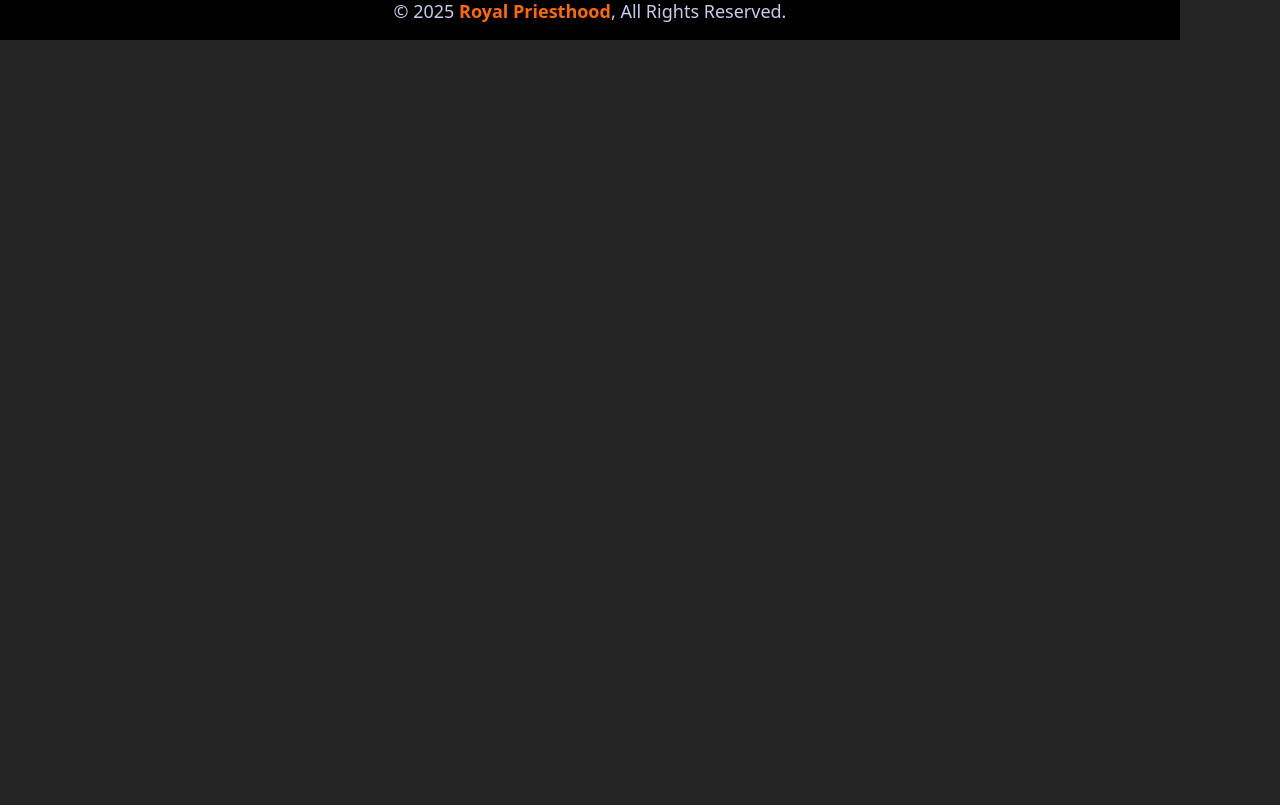
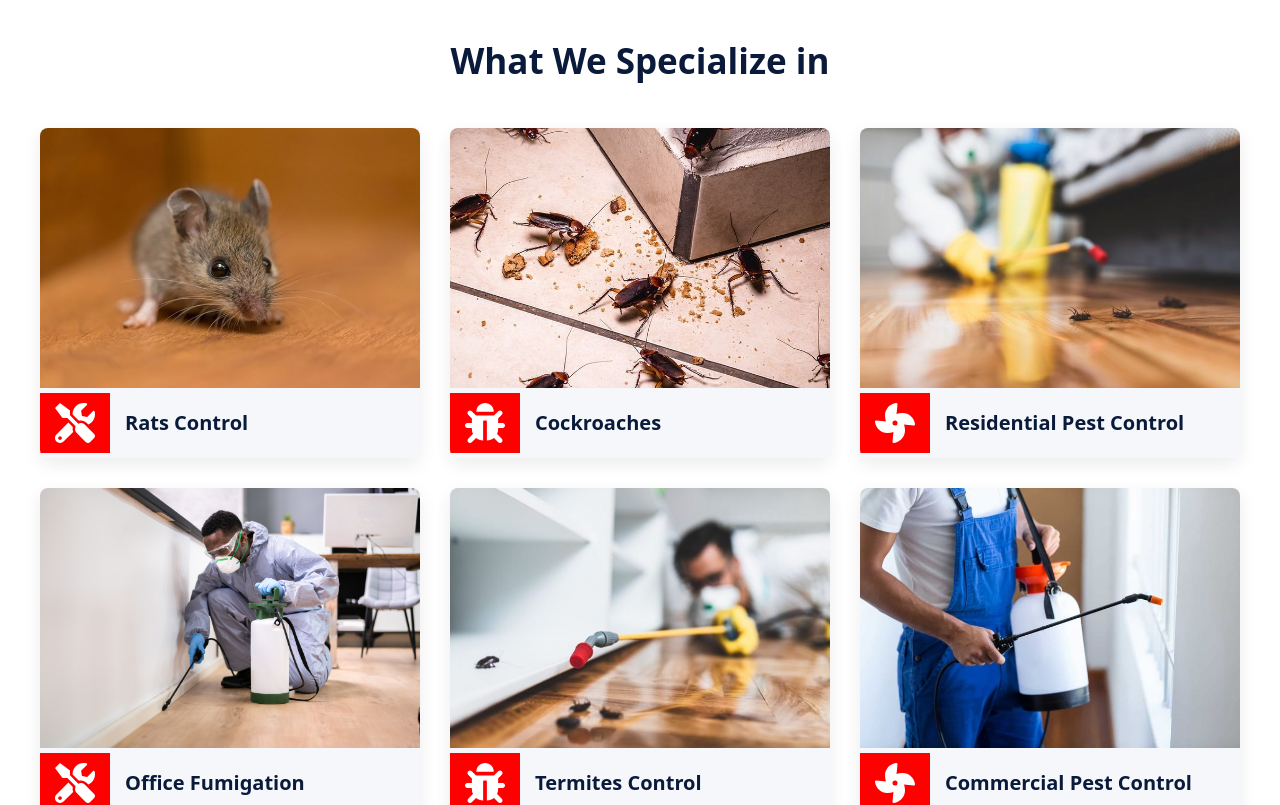
Before and after one commit to EmiliaSakala/supreme-pest-solutions-reactjs, a React (Vite) app: page /services in a window 1280 px wide. Shown: the part 440-1245 px from the top of the page. Before the commit the page ends 800 px from the top, so only its background shows below. Built offline with nearby package versions, Linux system fonts and the light colour scheme.

Commit message:
services, contact us pages

```diff
--- a/src/App.jsx
+++ b/src/App.jsx
@@ -10,7 +10,11 @@ import Values from "./components/values/values.jsx";
 import Services from "./components/services/Services.jsx";
 import Testimonials from "./components/testimonials/testimonials.jsx";
 
+
+// ---------------------------------PAGES----------------///////////////////////////////////////////////////////////////////////-----------------
 import Aboutpage from "./pages/aboutus/Aboutus.jsx";
+import Servicespage from "./pages/services/services.jsx";
+import Contactpage from "./pages/contact/contact.jsx";
 
 function App() {
   return (
@@ -32,6 +36,8 @@ function App() {
         />
 
         <Route path="/about" element={<Aboutpage />} />
+        <Route path="/services" element={<Servicespage />} />
+        <Route path="/contact" element={<Contactpage />} />
       </Routes>
 
       <Footer />
--- a/src/components/navbar/Navbar.jsx
+++ b/src/components/navbar/Navbar.jsx
@@ -88,13 +88,6 @@ const Navbar = () => {
             <li><a href="/">Home</a></li>
             <li><a href="/about">About Us</a></li>
             <li><a href="/services">Our Services</a></li>
-            <li className="dropdown">
-              <button className="drop-btn" aria-haspopup="true" aria-expanded="false">Explore ▾</button>
-              <ul className="dropdown-menu">
-                <li><a href="/faqs">FAQs</a></li>
-                <li><a href="/pricing">Pricing</a></li>
-              </ul>
-            </li>
             <li><a href="/contact">Contact Us</a></li>
           </ul>
 
--- /dev/null
+++ b/src/pages/contact/contact.css
@@ -0,0 +1,38 @@
+.contact-page {
+  width: 100vw !important;
+  max-width: 100vw !important;
+}
+
+.contact-page * {
+  max-width: 100% !important;
+}
+
+.contact{
+    display: flex;
+    padding: 60px 8%;
+    text-align: center;
+    justify-content: space-evenly;
+    background-color: azure;
+}
+
+.contact svg{
+    color: red;
+    font-size: 25px;
+}
+
+.contact h4{
+    font-size:20px;
+    color: #000;
+}
+
+.contact p{
+    font-size: 18px;
+    color: #000;
+}
+
+
+@media (max-width: 768px) {
+    .contact{
+        flex-direction: column;
+    }
+}
--- /dev/null
+++ b/src/pages/contact/contact.jsx
@@ -0,0 +1,37 @@
+import react from 'react';
+import './contact.css';
+import { FaMapLocation, FaPhone,  FaEnvelope } from 'react-icons/fa6';
+
+export default function Contactpage() {
+    return (
+        <div className="contact-page">
+
+            <div className="about-banner">
+                <div className="banner-overlay"></div>
+                <h1>Contact Us</h1>
+                <p>Home / Pages / <span> Contact </span></p>
+            </div>
+
+            <section className="contact">
+                <div className="location">
+                    <FaMapLocation />
+                    <h4>Visit Us</h4>
+                    <p>123 CBD Harare, <br /> Zimbabwe</p>
+                </div>
+
+                <div className="phone">
+                    <FaPhone />
+                    <h4>Call Us</h4>
+                    <p>+263 781 981 247 <br /> +263 775 089 200</p>
+                </div>
+
+                <div className="email">
+                    <FaEnvelope />
+                    <h4>Email Address</h4>
+                    <p>supremepest25@gmail.com</p>
+                </div>
+            </section>
+        </div>
+);
+
+}
--- /dev/null
+++ b/src/pages/services/services.css
@@ -0,0 +1,98 @@
+.spec-section {
+  padding: 30px 40px;
+  background: #ffffff;
+  text-align: center;
+}
+
+.spec-title {
+  font-size: 35px;
+  color: #0a1a3a;
+  font-weight: 800;
+  margin-bottom: 40px;
+}
+
+/* Grid Layout */
+.spec-grid {
+  display: grid;
+  grid-template-columns: repeat(3, 1fr);
+  gap: 30px;
+  max-width: 1300px;
+  margin: auto;
+}
+
+/* Cards */
+.spec-card {
+  background: #fff;
+  border-radius: 8px;
+  overflow: hidden;
+  box-shadow: rgba(0,0,0,0.08) 0px 6px 18px;
+  transition: transform 0.3s ease;
+}
+
+.spec-card:hover {
+  transform: translateY(-5px);
+}
+
+.spec-img {
+  width: 100%;
+  height: 260px;
+  object-fit: cover;
+  vertical-align: middle;
+}
+
+/* Info section */
+.spec-info {
+  display: flex;
+  align-items: center;
+  gap: 15px;
+  background: #f5f7fa;
+
+}
+
+.spec-icon {
+  background: red;
+  color: #fff;
+  width: 70px;
+  height: 60px;
+  padding: 10px;
+  font-size: 40px;
+  display: flex;
+  align-items: center;
+  justify-content: center;
+}
+
+.spec-info h3 {
+  font-size: 20px;
+  color: #0a1a3a;
+  font-weight: 700;
+  text-align: left;
+}
+
+/* Responsive */
+@media (max-width: 992px) {
+  .spec-grid {
+    grid-template-columns: repeat(2, 1fr);
+  }
+
+  .spec-img {
+    height: 220px;
+  }
+}
+
+@media (max-width: 600px) {
+  .spec-section {
+    padding: 50px 20px;
+  }
+
+  .spec-grid {
+    grid-template-columns: 1fr;
+  }
+
+  .spec-img {
+    height: 200px;
+  }
+
+  .spec-title {
+    font-size: 32px;
+  }
+}
--- /dev/null
+++ b/src/pages/services/services.jsx
@@ -0,0 +1,77 @@
+import React from "react";
+import "./services.css";
+import bannerImg from "/banner1.jpg";
+import img1 from "/2.jpg";
+import img2 from "/4.jpg";
+import { FaTools, FaBug, FaFan } from "react-icons/fa";
+
+
+const data = [
+  {
+    title: "Rats Control",
+    img: "/services1.jfif",
+    icon: <FaTools />
+  },
+  {
+    title: "Cockroaches",
+    img: "/services2.jfif",
+    icon: <FaBug />
+  },
+  {
+    title: "Residential Pest Control",
+    img: "/services3.jfif",
+    icon: <FaFan />
+  },
+  {
+    title: "Office Fumigation",
+    img: "/banner1.jpg",
+    icon: <FaTools />
+  },
+  {
+    title: "Termites Control",
+    img: "/banner2.jfif",
+    icon: <FaBug />
+  },
+  {
+    title: "Commercial Pest Control",
+    img: "/services6.jfif",
+    icon: <FaFan />
+  }
+];
+
+
+
+
+const Servicespage = () => {
+  return (
+    <div className="about-page">
+
+      {/* ---------------- Banner Section ---------------- */}
+      <div className="about-banner">
+        <div className="banner-overlay"></div>
+        <h1>Our Services</h1>
+        <p>Home / Pages / <span> Services </span></p>
+      </div>
+
+    <section className="spec-section">
+      <h2 className="spec-title">What We Specialize in</h2>
+
+      <div className="spec-grid">
+        {data.map((item, index) => (
+          <div className="spec-card" key={index}>
+            <img src={item.img} alt={item.title} className="spec-img" />
+
+            <div className="spec-info">
+              <div className="spec-icon">{item.icon}</div>
+              <h3>{item.title}</h3>
+            </div>
+          </div>
+        ))}
+      </div>
+    </section>
+
+    </div>
+      );
+    }
+
+export default Servicespage;
```
